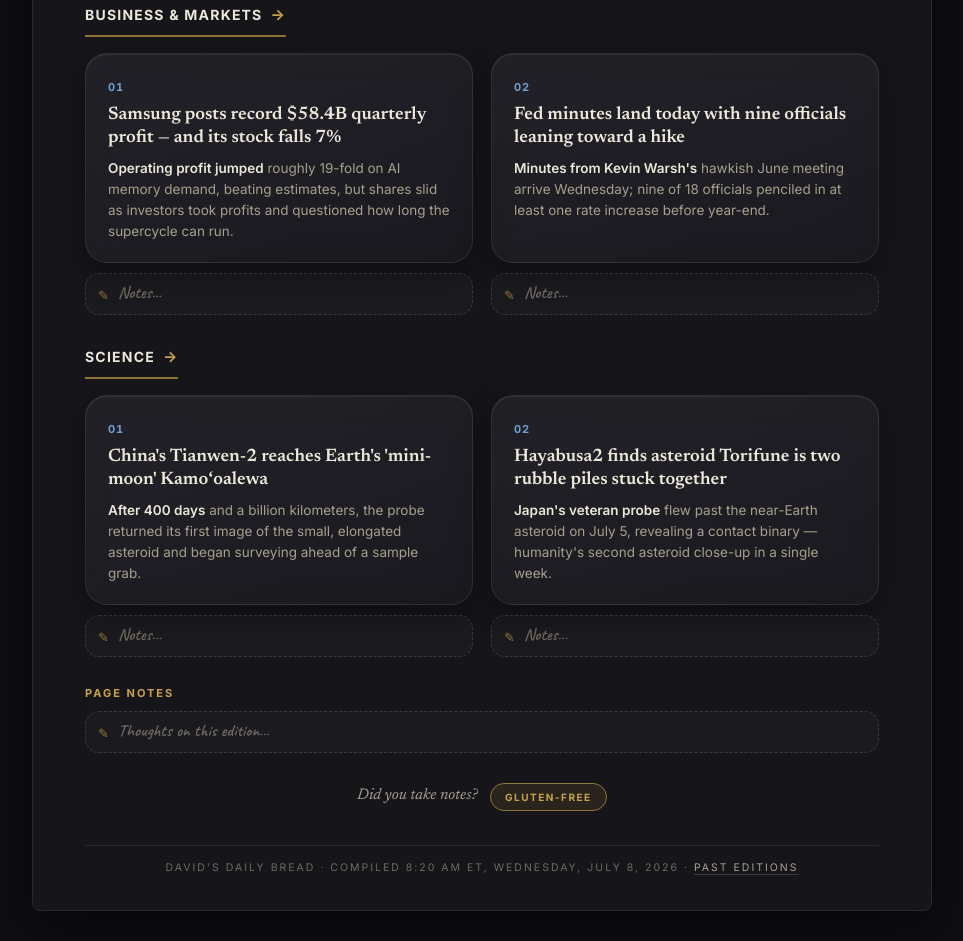
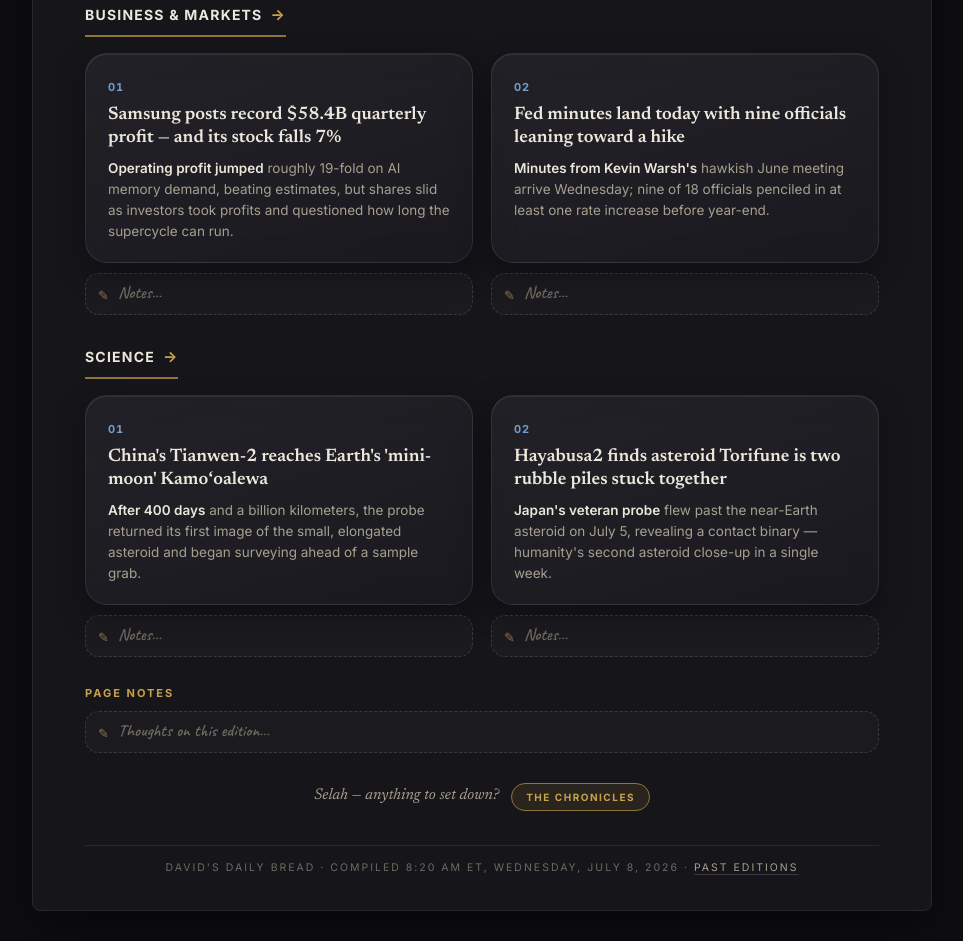
Before and after one commit to Ironman1421/davidsdailybread, a plain HTML site: page index.html in a window 1280 px wide. Shown: the part 1457-2398 px from the top of the page, without its empty margins (158-1121 px from the left). Drawn offline with Linux system fonts and the light colour scheme.

Commit message:
Footer: Selah / the chronicles

```diff
--- a/index.html
+++ b/index.html
@@ -221,7 +221,7 @@
     <div class="notes" data-note-key="page:home"><span class="pen">&#9998;</span><textarea rows="1" placeholder="Thoughts on this edition&hellip;" aria-label="Page notes"></textarea><button class="notes-close" type="button" title="Close notes" aria-label="Close notes">&times;</button></div>
   </div>
 
-  <div class="secret-cta">Did you take notes? <a class="gf-btn" href="/secret-menu.html">gluten-free</a></div>
+  <div class="secret-cta">Selah &mdash; anything to set down? <a class="gf-btn" href="/chronicles.html">the chronicles</a></div>
 
   <div class="colophon">David's Daily Bread &middot; compiled 8:20 AM ET, Wednesday, July 8, 2026 &middot; <a href="/archive.html">Past editions</a></div>
 </div>
```
